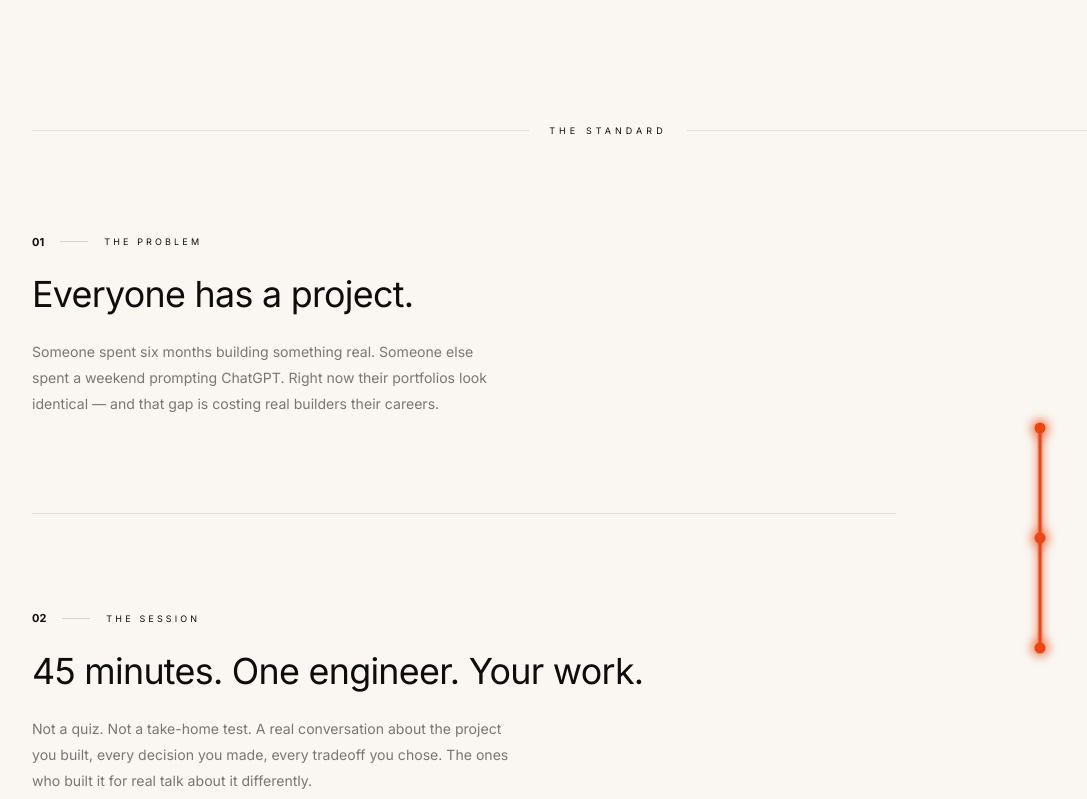
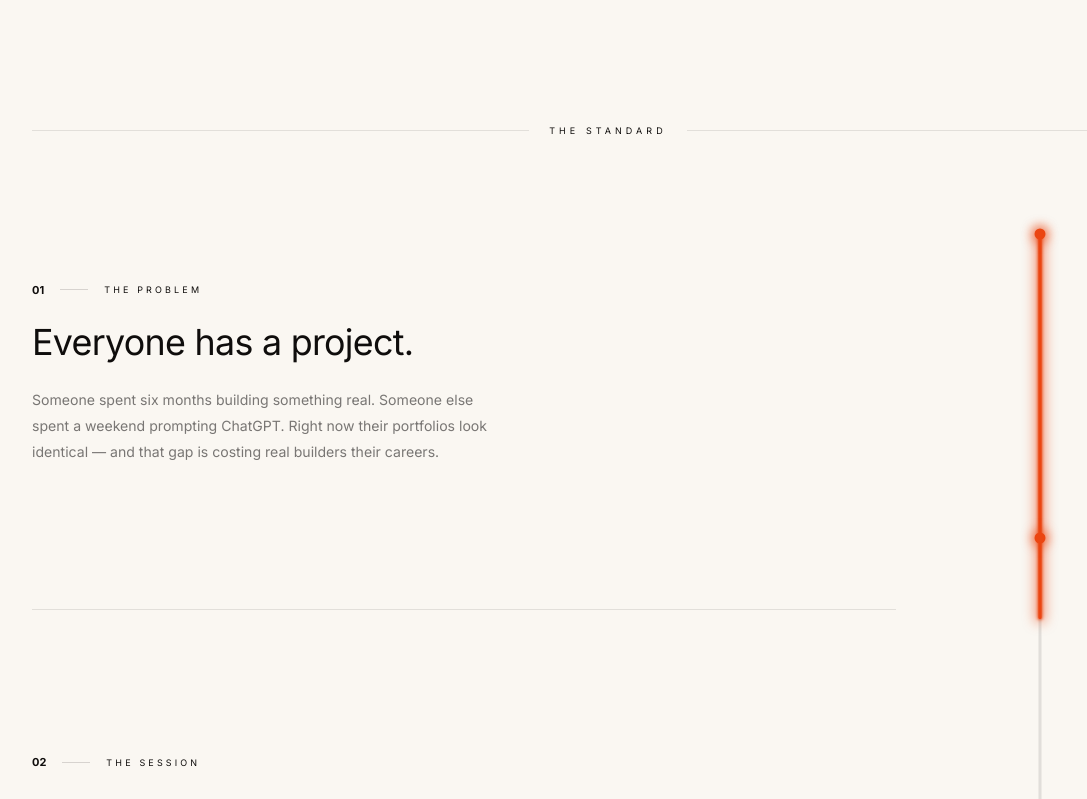
Before and after one commit to orcred-org/frontend, a Next.js app: page / in a window 1280 px wide. Shown: the part 800-1599 px from the top of the page, without its empty margins (32-1119 px from the left). Built offline with nearby package versions, Linux system fonts and the light colour scheme.

Commit message:
Standard: fix timeline scroll sync, thicker line, taller panels

```diff
--- a/components/PlatformSection.tsx
+++ b/components/PlatformSection.tsx
@@ -63,12 +63,13 @@ function Dot({
 
 /* ── Sticky timeline ── */
 function Timeline({ progress }: { progress: ReturnType<typeof useSpring> }) {
-  const SPACING = 110;
+  // 80% of viewport height spread across dots
+  const SPACING = Math.round((typeof window !== "undefined" ? window.innerHeight : 800) * 0.38);
   const TOTAL   = SPACING * 2;
 
   const fillH = useTransform(progress, [0, 1], [0, TOTAL]);
 
-  const thresholds = [0.05, 0.45, 0.82];
+  const thresholds = [0.02, 0.45, 0.88];
   const tops       = [0, SPACING, TOTAL];
 
   return (
@@ -88,10 +89,10 @@ function Timeline({ progress }: { progress: ReturnType<typeof useSpring> }) {
           left:            "50%",
           top:             0,
           bottom:          0,
-          width:           2,
+          width:           3,
           backgroundColor: "rgba(15,13,12,0.1)",
           transform:       "translateX(-50%)",
-          borderRadius:    2,
+          borderRadius:    3,
         }} />
 
         {/* Orange fill with glow */}
@@ -99,12 +100,12 @@ function Timeline({ progress }: { progress: ReturnType<typeof useSpring> }) {
           position:        "absolute",
           left:            "50%",
           top:             0,
-          width:           2,
+          width:           3,
           height:          fillH,
           backgroundColor: "#eb4511",
           transform:       "translateX(-50%)",
-          borderRadius:    2,
-          boxShadow:       "0 0 8px 3px rgba(235,69,17,0.45), 0 0 2px 1px rgba(235,69,17,0.8)",
+          borderRadius:    3,
+          boxShadow:       "0 0 12px 4px rgba(235,69,17,0.5), 0 0 3px 1px rgba(235,69,17,0.9)",
         }} />
 
         {/* Dots */}
@@ -121,7 +122,7 @@ function Timeline({ progress }: { progress: ReturnType<typeof useSpring> }) {
 function TextPanel({ panel }: { panel: (typeof panels)[number] }) {
   return (
     <div
-      className="py-20 sm:py-24"
+      className="py-28 sm:py-36"
       style={{ borderBottom: "1px solid rgba(15,13,12,0.1)" }}
     >
       <motion.div
@@ -163,10 +164,10 @@ export default function PlatformSection() {
 
   const { scrollYProgress } = useScroll({
     target: sectionRef,
-    offset: ["start center", "end center"],
+    offset: ["start end", "end start"],
   });
 
-  const progress = useSpring(scrollYProgress, { stiffness: 60, damping: 20 });
+  const progress = useSpring(scrollYProgress, { stiffness: 40, damping: 25 });
 
   return (
     <section ref={sectionRef} id="story" style={{ backgroundColor: "var(--bg-page)" }}>
```
